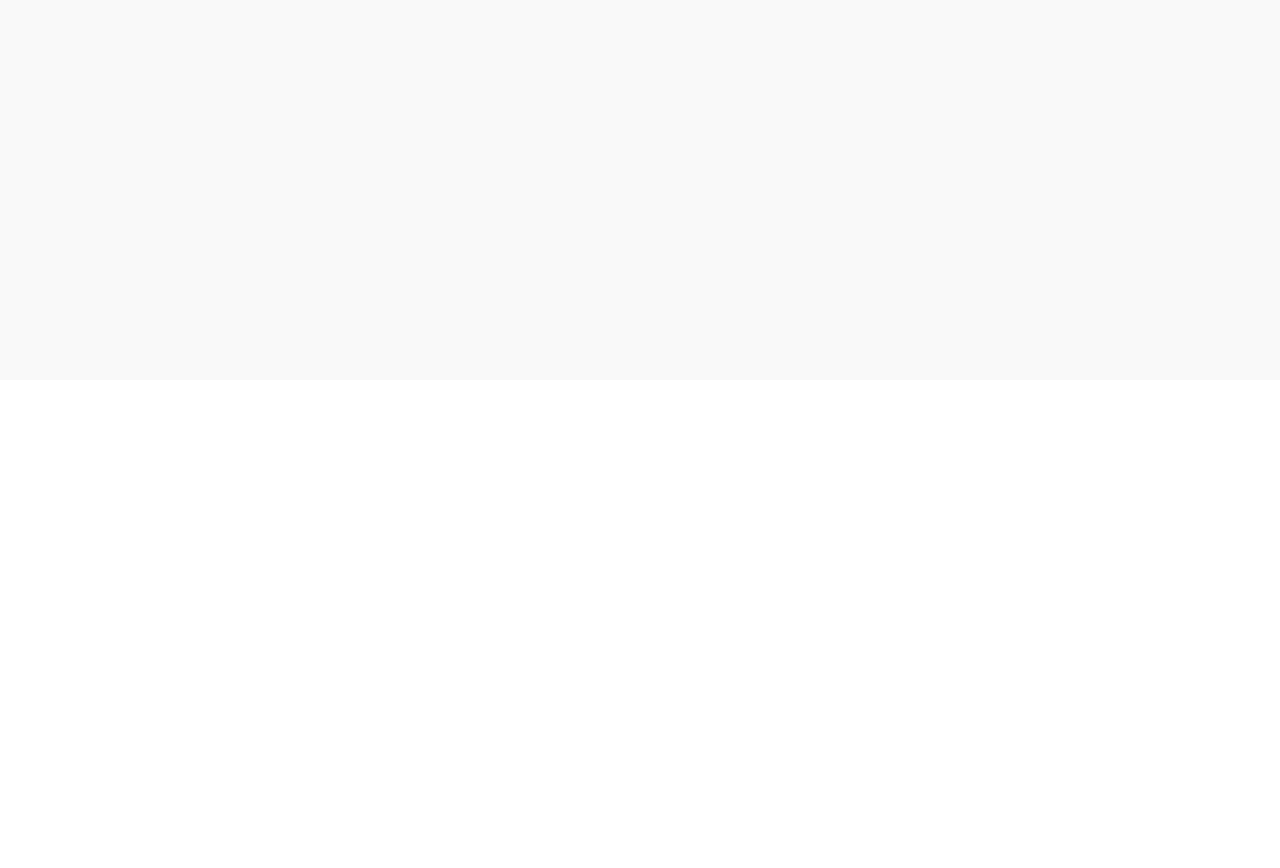
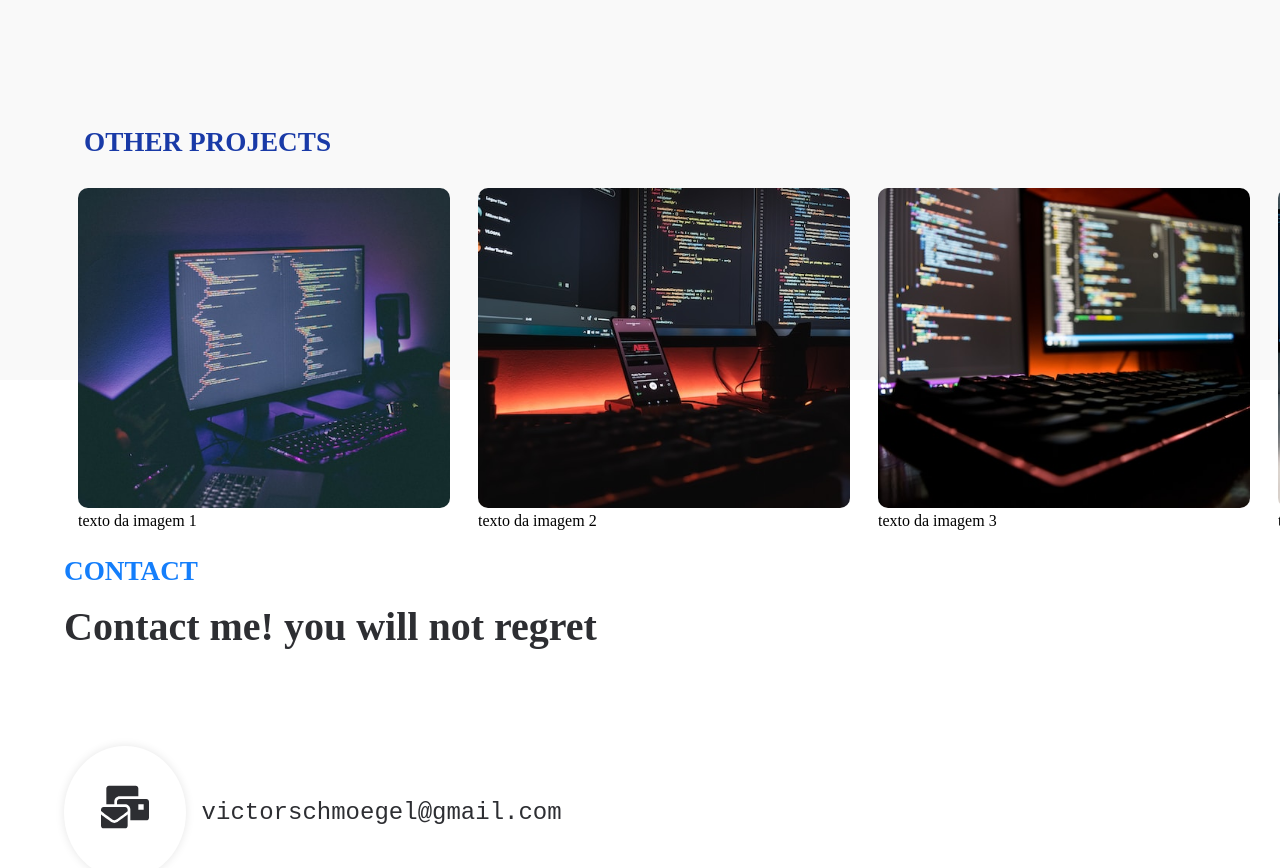
Before and after one commit to VictorSchmoegel/Victor-Schmoegel, a React (Create React App) app in the folder my-portifolio/: page / in a window 1280 px wide. Shown: the part 2180-3048 px from the top of the page. Before the commit the page ends 2560 px from the top, so only its background shows below. Built offline with nearby package versions, Linux system fonts and the light colour scheme.

Commit message:
crianda pagina de contato

```diff
--- a/my-portifolio/src/App.js
+++ b/my-portifolio/src/App.js
@@ -1,4 +1,5 @@
 import './App.css';
+import Contact from './components/Contact';
 import Header from './components/Header';
 import About from './components/pages/About';
 import Home from './components/pages/Home';
@@ -11,6 +12,7 @@ function App() {
       <Home />
       <About />
       <Projects />
+      <Contact />
     </div>
   );
 }
--- /dev/null
+++ b/my-portifolio/src/components/Contact.css
@@ -0,0 +1,63 @@
+.contact {
+  background-color: #fff;
+  padding: 11rem 0;
+}
+
+.contact_container {
+  margin: 0 auto;
+  max-width: 107rem;
+  padding: 0 4rem;
+}
+
+.contact_content {
+  display: flex;
+  flex-direction: column;
+}
+
+.contact_title p{
+  color: #147efb;
+  font-size: 1.7rem;
+  font-weight: 700;
+  margin-bottom: 1rem;
+  text-transform: uppercase;
+}
+
+.contact_title h2 {
+  color: #2d2e32;
+  font-size: 2.5rem;
+}
+
+.contact_icons {
+  display: flex;
+  flex-wrap: wrap;
+  gap: 8rem;
+  margin-top: 6rem;
+}
+
+.contact_icons span {
+  display: flex;
+  justify-content: center;
+  align-items: center;
+  gap: 1rem;
+}
+
+.contact_icons span i {
+  background-color: #fff;
+  border-radius: 50%;
+  box-shadow: 0 0 10px rgba(0,0,0,.1);
+  padding: 2.3rem;
+  color: #2d2e32;
+  font-size: 3rem;
+}
+
+.contact_icons span a {
+  font-family: 'Courier New', Courier, monospace;
+  color: #2d2e32;
+  text-decoration: none;
+  font-size: 1.5rem;
+}
+
+.contact_icons span a:hover {
+  color: rgb(69, 233, 211);
+  cursor: pointer;
+}
--- /dev/null
+++ b/my-portifolio/src/components/Contact.jsx
@@ -0,0 +1,29 @@
+import React from 'react';
+import { FaMailBulk } from "react-icons/fa";
+import './Contact.css';
+
+function Contact() {
+  return (
+    <section id="contact" className="contact">
+      <div className="contact_container">
+        <div className="contact_content">
+          <div className="contact_title">
+            <p>Contact</p>
+            <h2>Contact me! you will not regret</h2>
+          </div>
+          <div className="contact_icons">
+            <span>
+              <i className="email_icon"><FaMailBulk /></i>
+              <a className="contact_email" href="victorschmoegel@gmail.com">victorschmoegel@gmail.com</a>
+            </span>
+          </div>
+          <div className="contact_email">
+
+          </div>
+        </div>
+      </div>
+    </section>
+  );
+}
+
+export default Contact;
--- a/my-portifolio/src/components/pages/Projects.jsx
+++ b/my-portifolio/src/components/pages/Projects.jsx
@@ -44,7 +44,23 @@ function Projects() {
     <section id="projects">
       <div className="container_projects">
         <div className="title_main">
-          <h2 className="projects_title">Projects</h2>
+          <h2 className="projects_title">Major Projects</h2>
+        </div>
+        <motion.div ref={carrocel} className="content_projects" whileTap={{ cursor: "grabbing" }}>
+          <motion.div className="projects_img" drag="x" dragConstraints={{ right: 0, left: -width }}>
+
+           {images.map((image => (
+            <motion.div key={image} className="itens">
+              <img src={image.id} alt="project_image" />
+              <p>{image.title}</p>
+            </motion.div>
+           )))}
+
+          </motion.div>
+        </motion.div>
+
+        <div className="title_main">
+          <h2 className="projects_title">Other projects</h2>
         </div>
         <motion.div ref={carrocel} className="content_projects" whileTap={{ cursor: "grabbing" }}>
           <motion.div className="projects_img" drag="x" dragConstraints={{ right: 0, left: -width }}>
```
Also changed, not shown: my-portifolio/src/components/pages/Contact.jsx (deleted).
